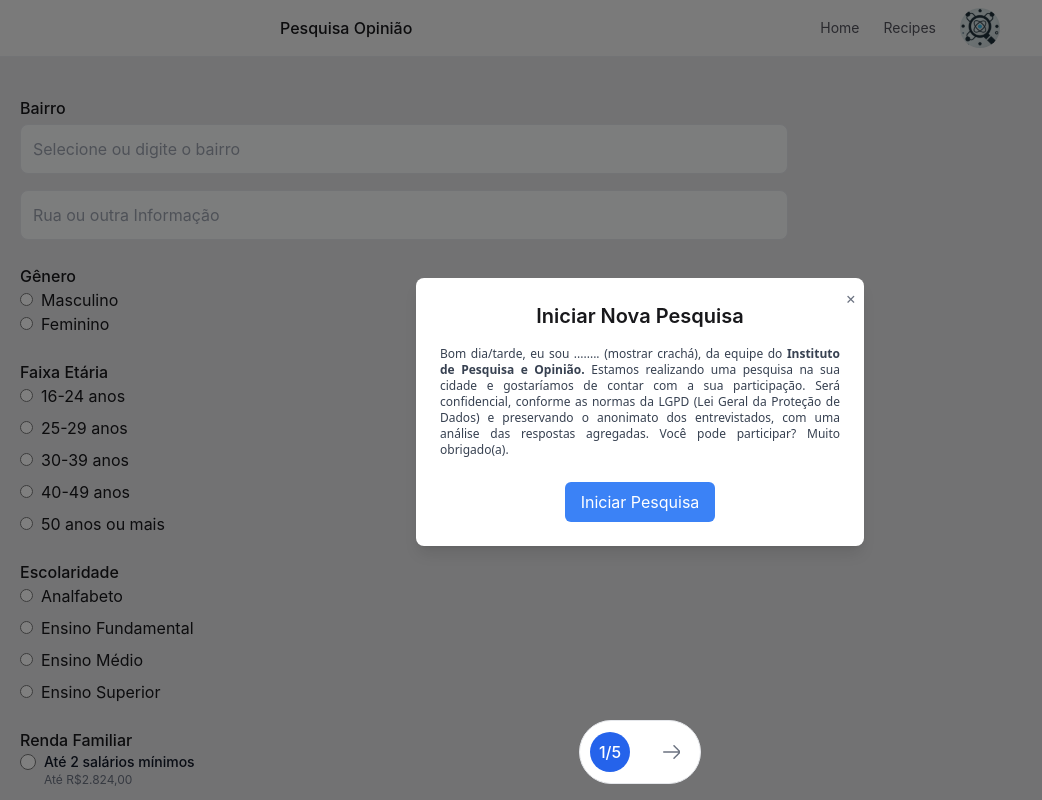
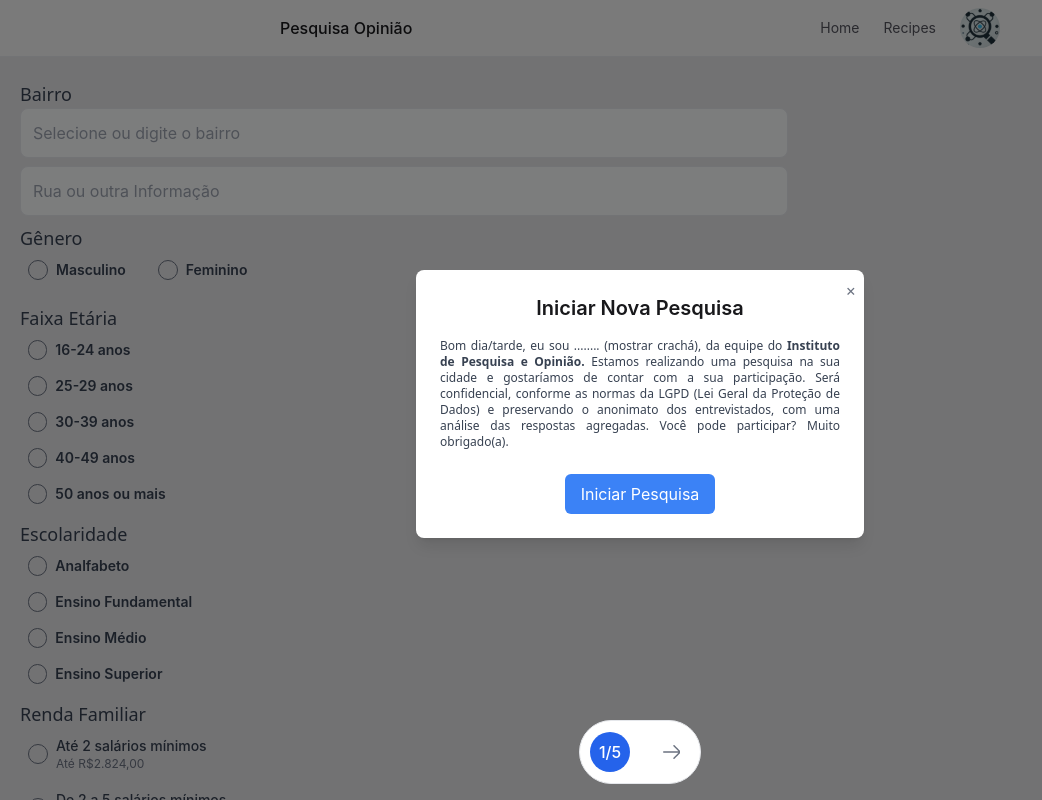
Before and after one commit to jeremiasdsa/survey, a React (Create React App) app: page / in a window 1280 px wide. Both pictures are taken after a click on the button "Entrar". Shown: the top 800 px of the page, without its empty margins (0-1042 px from the left). Built offline with nearby package versions, Linux system fonts and the light colour scheme; what tailwindcss-safe-area would draw is missing.

Commit message:
Ajustando view do Step1

```diff
--- a/src/components/survey/InputComboBox.js
+++ b/src/components/survey/InputComboBox.js
@@ -34,9 +34,6 @@ const InputComboBox = ({ value, onChange, placeholder }) => {
 
     return (
         <div className="relative ">
-             <label htmlFor="small" className="block mb-1 text-sl font-medium dark:text-white">
-            Bairro
-            </label>
             <input
                 type="text"
                 value={inputValue}
--- a/src/components/survey/Step1.js
+++ b/src/components/survey/Step1.js
@@ -19,7 +19,7 @@ const Step1 = ({ formData, setFormData, isError }) => {
 
     return (
         <div>
-            <div className="space-y-6">
+            <div className="space-y-2">
                 <LocationQuestion
                     formData={formData}
                     handleChange={handleChange}
@@ -61,20 +61,27 @@ const Step1 = ({ formData, setFormData, isError }) => {
 const LocationQuestion = ({ formData, handleChange, isError }) => (
     <div className="">
         {/* Input para o campo "Bairro" */}
-        <div className="mt-4">
+        <div className="flex items-end">
+            <h4 className="text-lg font-sans font-light text-gray-700 dark:text-gray-300 mb-0 text-justify ">Bairro</h4>
+            {isError && !formData.bairro && (
+                <h className="text-lg text-red-500 font-bold">*</h>
+            )}
+        </div>
+
+        <div className="">
             <InputComboBox
                 value={formData.bairro || ''}
                 onChange={(value) => handleChange('bairro', value)}
                 placeholder="Selecione ou digite o bairro"
             />
             {isError && !formData.bairro && (
-                <p className="text-red-500 text-sm mt-0.5">Este campo é obrigatório.</p>
+                <p className="mt-0.5 text-sm font-medium text-red-600 ">Este campo é obrigatório.</p>
             )}
         </div>
 
 
         {/*Input para o campo "Rua"   PARA REATIVAR A RUA, LEMBRESSE DE ATUALIZAR O ARRAY DE VALIDACAO DE STEPS NO SURVEYFORM */}
-        <div className="mt-4 ">
+        <div className="mt-2">
             <input
                 type="text"
                 placeholder="Rua ou outra Informação"
@@ -84,7 +91,7 @@ const LocationQuestion = ({ formData, handleChange, isError }) => (
                 // className={`w-full p-3 border ${isError && !formData.rua ? 'border-red-500' : 'border-gray-300'} rounded-lg focus:outline-none focus:ring-2 focus:ring-indigo-500`}
             />
             {isError && !formData.rua && (
-                <p className="mt-0.5 text-green-500 text-sm">Este campo é opcional.</p>
+                <p className="mt-0.5 text-sm font-medium text-green-600 ">Este campo é opcional.</p>
             )}
         </div>
     </div>
@@ -97,35 +104,90 @@ const LocationQuestion = ({ formData, handleChange, isError }) => (
 
 const GenderQuestion = ({formData, handleChange, isError}) => (
     <div className="">
-        <h4 className="font-medium">Gênero</h4>
+        <div className="flex items-end">
+            <h4 className="text-lg font-sans font-light text-gray-700 dark:text-gray-300 mb-0 text-justify ">Gênero</h4>
+            {isError && !formData.genero && (
+                <h className="text-lg text-red-500 font-bold">*</h>
+            )}
+        </div>
+
         <div className="mb-4">
-            <div className={`radio-group ${isError && !formData.genero ? 'border-red-500' : ''}`}>
-                <label className="block">
+            <div className={`radio-group ${isError && !formData.genero ? 'border-red-500' : ''} flex space-x-4`}>
+                <div className="flex items-center">
                     <input
+                        id="radio-masculino"
                         type="radio"
                         name="genero"
                         value="Masculino"
                         checked={formData.genero === 'Masculino'}
                         onChange={(e) => handleChange('genero', e.target.value)}
-                        className="mr-2"
+                        className="hidden"
                     />
-                    Masculino
+                    <label htmlFor="radio-masculino"
+                           className="flex items-center text-sm font-semibold text-gray-700 dark:text-gray-300 p-2 rounded-lg hover:bg-gray-100 dark:hover:bg-gray-800">
+                <span className="border border-gray-500 rounded-full mr-2 w-5 h-5 flex items-center justify-center">
+                    {formData.genero === 'Masculino' && (
+                        <span className="w-3 h-3 bg-blue-500 rounded-full"></span>
+                    )}
+                </span>
+                        <span>Masculino</span>
                     </label>
-                <label className="block">
+                </div>
+                <div className="flex items-center">
                     <input
+                        id="radio-feminino"
                         type="radio"
                         name="genero"
                         value="Feminino"
                         checked={formData.genero === 'Feminino'}
                         onChange={(e) => handleChange('genero', e.target.value)}
-                        className="mr-2"
+                        className="hidden"
                     />
-                    Feminino
+                    <label htmlFor="radio-feminino"
+                           className="flex items-center text-sm font-semibold text-gray-700 dark:text-gray-300 p-2 rounded-lg hover:bg-gray-100 dark:hover:bg-gray-800">
+                <span className="border border-gray-500 rounded-full mr-2 w-5 h-5 flex items-center justify-center">
+                    {formData.genero === 'Feminino' && (
+                        <span className="w-3 h-3 bg-blue-500 rounded-full"></span>
+                    )}
+                </span>
+                        <span>Feminino</span>
                     </label>
                 </div>
-            {isError && !formData.genero && (
-                <p className="text-red-500 text-sm mt-0.5">Este campo é obrigatório.</p>
-            )}
+            </div>
+            {/*{isError && !formData.genero && (*/}
+            {/*    <p className="text-red-500 text-sm mt-2">Este campo é obrigatório.</p>*/}
+            {/*)}*/}
+        {/*</div>*/}
+
+        {/*<div className="mb-4">*/}
+        {/*    <div className={`radio-group ${isError && !formData.genero ? 'border-red-500' : ''}`}>*/}
+        {/*        <label className="block text-sm font-semibold text-gray-700 dark:text-gray-300">*/}
+        {/*            <input*/}
+        {/*                type="radio"*/}
+        {/*                name="genero"*/}
+        {/*                value="Masculino"*/}
+        {/*                checked={formData.genero === 'Masculino'}*/}
+        {/*                onChange={(e) => handleChange('genero', e.target.value)}*/}
+        {/*                className="mr-2"*/}
+        {/*                // className=" mr-2 text-lg font-sans font-light text-gray-700 dark:text-gray-300 mb-0 text-justify "*/}
+        {/*            />*/}
+        {/*            Masculino*/}
+        {/*        </label>*/}
+        {/*        <label className="block text-sm font-semibold text-gray-700 dark:text-gray-300">*/}
+        {/*            <input*/}
+        {/*                type="radio"*/}
+        {/*                name="genero"*/}
+        {/*                value="Feminino"*/}
+        {/*                checked={formData.genero === 'Feminino'}*/}
+        {/*                onChange={(e) => handleChange('genero', e.target.value)}*/}
+        {/*                className="mr-2"*/}
+        {/*            />*/}
+        {/*            Feminino*/}
+        {/*        </label>*/}
+        {/*    </div>*/}
+            {/*{isError && !formData.genero && (*/}
+            {/*    <p className="text-red-500 text-sm mt-0.5">Este campo é obrigatório.</p>*/}
+            {/*)}*/}
         </div>
     </div>
 );
@@ -134,77 +196,108 @@ const GenderQuestion = ({formData, handleChange, isError}) => (
 //**************//
 
 
-const AgeQuestion = ({ formData, handleChange, isError }) => (
+const AgeQuestion = ({formData, handleChange, isError}) => (
         <div className="">
-        <h4 className="font-medium">Faixa Etária</h4>
-        <div className="mb-4">
-            <div className={`space-y-2 ${isError && !formData.faixaEtaria ? 'border-red-500' : ''}`}>
+            <div className="flex items-end">
+                <h4 className="text-lg font-sans font-light text-gray-700 dark:text-gray-300 mb-0 text-justify ">Faixa
+                    Etária</h4>
+                {isError && !formData.faixaEtaria && (
+                    <h className="text-lg text-red-500 font-bold">*</h>
+                )}
+            </div>
+
+            <div className={`space-y-0 ${isError && !formData.faixaEtaria ? 'border-red-500' : ''}`}>
                 {['16-24 anos',
                     '25-29 anos',
                     '30-39 anos',
                     '40-49 anos',
                     '50 anos ou mais'].map(option => (
-                    <label key={option} className="block">
+                    <div key={option} className="flex items-center w-full">
                         <input
+                            id={`radio-${option}`}
                             type="radio"
                             name="faixaEtaria"
                             value={option}
                             checked={formData.faixaEtaria === option}
                             onChange={(e) => handleChange('faixaEtaria', e.target.value)}
-                            className="mr-2"
+                            className="hidden"
                         />
-                        {option}
+                        <label htmlFor={`radio-${option}`}
+                               className="flex items-center w-full text-sm font-semibold text-gray-700 dark:text-gray-300 p-2 rounded-lg hover:bg-gray-100 dark:hover:bg-gray-800 cursor-pointer">
+                <span className="border border-gray-500 rounded-full mr-2 w-5 h-5 flex items-center justify-center">
+                    {formData.faixaEtaria === option && (
+                        <span className="w-3 h-3 bg-blue-500 rounded-full"></span>
+                    )}
+                </span>
+                            <div className="w-full">
+                                <span>{option}</span>
+                            </div>
                         </label>
+                    </div>
                 ))}
             </div>
-            {isError && !formData.faixaEtaria && (
-                <p className="text-red-500 text-sm mt-0.5">Este campo é obrigatório.</p>
-            )}
         </div>
-    </div>
-);
+    )
+;
 
 //******************//
 
 
-const EducationQuestion = ({ formData, handleChange, isError }) => (
+const EducationQuestion = ({formData, handleChange, isError}) => (
     <div className="">
-        <h4 className="font-medium">Escolaridade</h4>
+        <div className="flex items-end">
+            <h4 className="text-lg font-sans font-light text-gray-700 dark:text-gray-300 mb-0 text-justify ">Escolaridade</h4>
+            {isError && !formData.escolaridade && (
+                <h className="text-lg text-red-500 font-bold">*</h>
+            )}
+        </div>
 
-        <div className="mb-4">
-            <div className={`space-y-2 ${isError && !formData.escolaridade ? 'border-red-500' : ''}`}>
+        <div className={`space-y-0 ${isError && !formData.escolaridade ? 'border-red-500' : ''}`}>
             {['Analfabeto',
                 'Ensino Fundamental',
                 'Ensino Médio',
                 'Ensino Superior'].map(option => (
-                    <label key={option} className="block">
+                <div key={option} className="flex items-center w-full">
                     <input
+                        id={`radio-${option}`}
                         type="radio"
                         name="escolaridade"
                         value={option}
                         checked={formData.escolaridade === option}
                         onChange={(e) => handleChange('escolaridade', e.target.value)}
-                            className="mr-2"
+                        className="hidden"
                     />
-                        {option}
+                    <label htmlFor={`radio-${option}`}
+                           className="flex items-center w-full text-sm font-semibold text-gray-700 dark:text-gray-300 p-2 rounded-lg hover:bg-gray-100 dark:hover:bg-gray-800 cursor-pointer">
+                <span className="border border-gray-500 rounded-full mr-2 w-5 h-5 flex items-center justify-center">
+                    {formData.escolaridade === option && (
+                        <span className="w-3 h-3 bg-blue-500 rounded-full"></span>
+                    )}
+                </span>
+                        <div className="w-full">
+                            <span>{option}</span>
+                        </div>
                     </label>
+                </div>
             ))}
-            </div>
-            {isError && !formData.escolaridade && (
-                <p className="text-red-500 text-sm mt-0.5">Este campo é obrigatório.</p>
-            )}
         </div>
     </div>
 );
 
 //****************** //
 
-const IncomeQuestion = ({ formData, handleChange, isError }) => (
-    <div className="dark:text-zinc-400">
-        <h4 className="font-medium">Renda Familiar</h4>
+const IncomeQuestion = ({formData, handleChange, isError}) => (
+    <div className="pb-20 dark:text-zinc-400">
+        <div className="flex items-end">
+            <h4 className="text-lg font-sans font-light text-gray-700 dark:text-gray-300 mb-0 text-justify ">Renda
+                Familiar</h4>
+            {isError && !formData.rendaFamiliar && (
+                <h className="text-lg text-red-500 font-bold">*</h>
+            )}
+        </div>
 
-        <div className="mb-4">
-            <div className={`space-y-4 ${isError && !formData.rendaFamiliar ? 'border-red-500' : ''}`}>
+        <div className="">
+            <div className={`space-y-0.5 ${isError && !formData.rendaFamiliar ? 'border-red-500' : ''}`}>
                 {[
                     {
                         id: 'renda1',
@@ -225,8 +318,7 @@ const IncomeQuestion = ({ formData, handleChange, isError }) => (
                         description: 'Acima de R$7.060,00',
                     }
                 ].map(option => (
-                    <div key={option.id} className="flex">
-                        <div className="flex items-center h-5">
+                    <div key={option.id} className="flex items-center">
                         <input
                             id={option.id}
                             aria-describedby={`${option.id}-text`}
@@ -235,23 +327,31 @@ const IncomeQuestion = ({ formData, handleChange, isError }) => (
                             value={option.value}
                             checked={formData.rendaFamiliar === option.value}
                             onChange={(e) => handleChange('rendaFamiliar', e.target.value)}
-                                className="w-4 h-4 text-blue-600 bg-gray-100 border-gray-300 focus:ring-blue-500 dark:focus:ring-blue-600 dark:ring-offset-gray-800 focus:ring-2 dark:bg-gray-700 dark:border-gray-600"
+                            className="hidden"
                         />
-                        </div>
-                        <div className="ms-2 text-sm">
-                            <label htmlFor={option.id} className="font-medium text-gray-900 dark:text-gray-300">
-                                {option.label}
-                            </label>
-                            <p id={`${option.id}-text`} className="text-xs font-normal text-gray-500 dark:text-gray-300">
+                        <label
+                            htmlFor={option.id}
+                            className="flex items-center text-sm font-semibold text-gray-700 dark:text-gray-300 p-2 rounded-lg hover:bg-gray-100 dark:hover:bg-gray-800 w-full cursor-pointer"
+                        >
+                <span className="border border-gray-500 rounded-full mr-2 w-5 h-5 flex items-center justify-center">
+                    {formData.rendaFamiliar === option.value && (
+                        <span className="w-3 h-3 bg-blue-500 rounded-full"></span>
+                    )}
+                </span>
+                            <div>
+                                <span className="font-medium">{option.label}</span>
+                                <p id={`${option.id}-text`}
+                                   className="text-xs font-normal text-gray-500 dark:text-gray-300">
                                     {option.description}
                                 </p>
                             </div>
+                        </label>
                     </div>
                 ))}
+                {/*{isError && !formData.rendaFamiliar && (*/}
+                {/*    <p className="text-red-500 text-sm mt-2">Este campo é obrigatório.</p>*/}
+                {/*)}*/}
             </div>
-            {isError && !formData.rendaFamiliar && (
-                <p className="text-red-500 text-sm mt-0.5">Este campo é obrigatório.</p>
-            )}
         </div>
     </div>
 );
```
Lines whose indentation alone changed are shown as unchanged.
